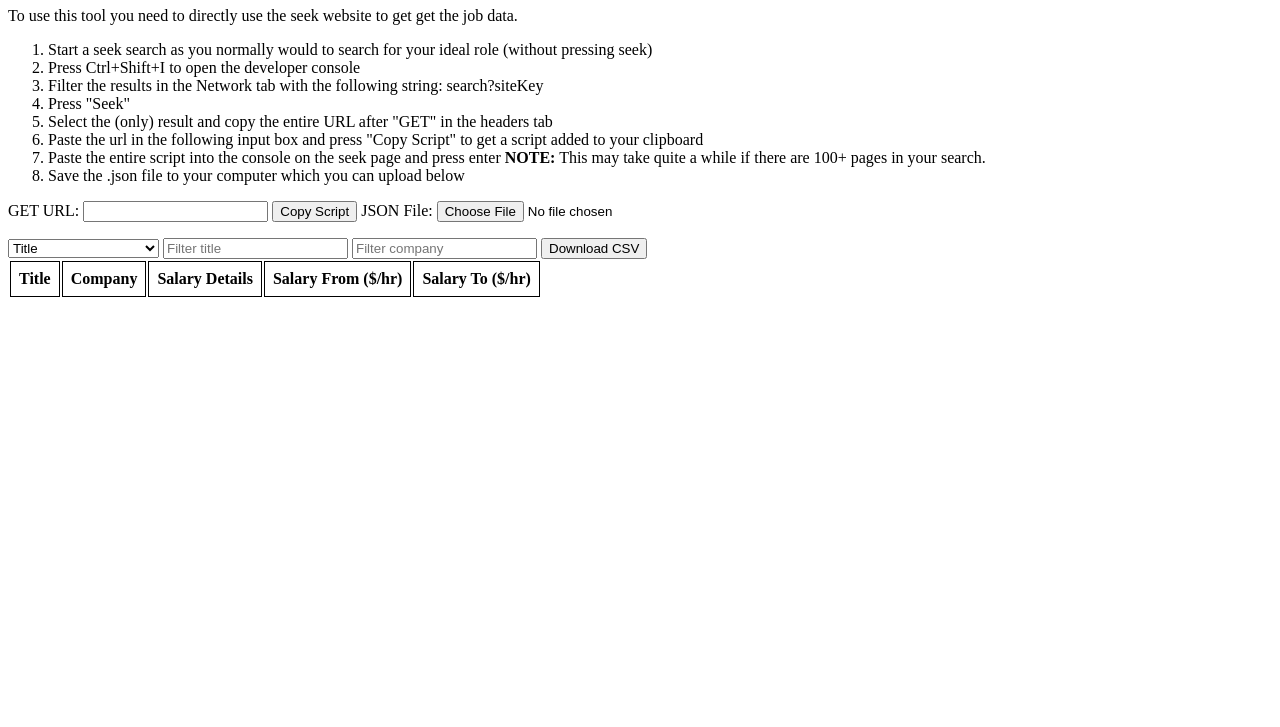
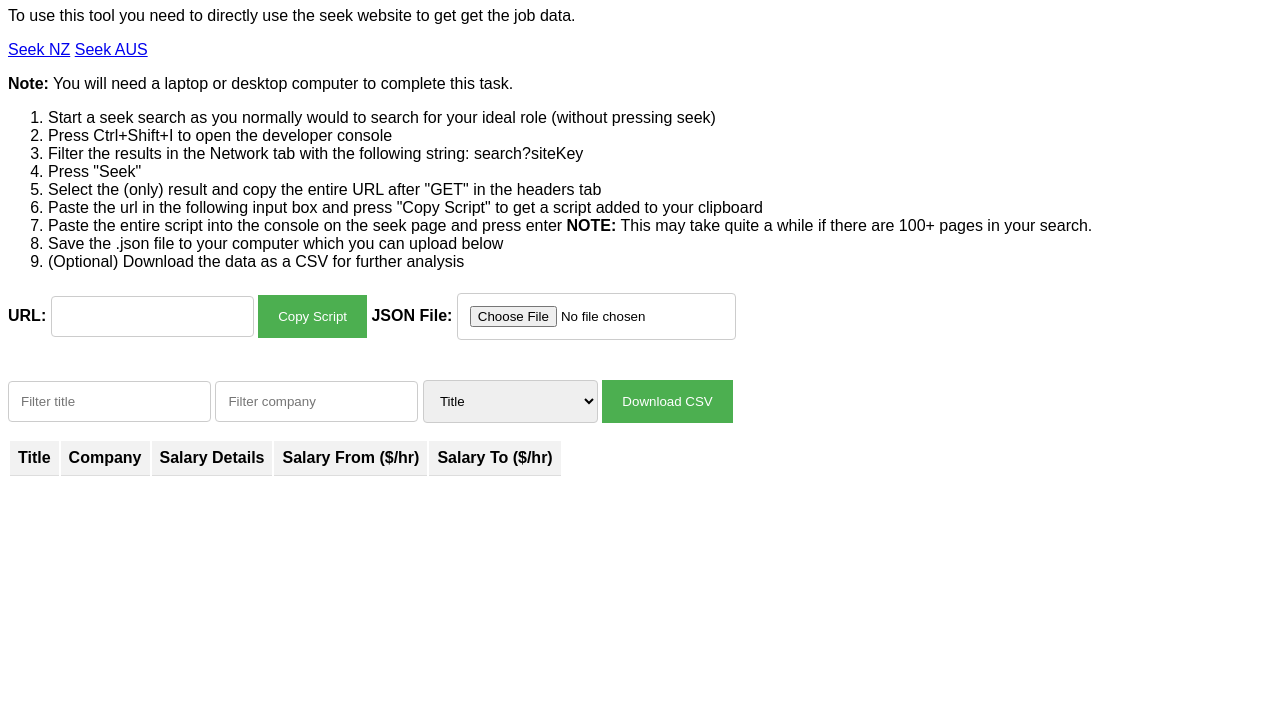
Before and after one commit to liamlabuschagne/seek-salaries, a plain HTML site: page index.html in a window 1280 px wide. Shown: the part 73-800 px from the top of the page. Drawn offline with Linux system fonts and the light colour scheme.

Commit message:
Add some styling

```diff
--- a/index.html
+++ b/index.html
@@ -3,11 +3,57 @@
   <head>
     <title>Seek Search</title>
     <style>
+      /* Styles for the entire page including all the buttons and the table that gives a nice smooth, modern look with pastel colours */
+
       th,
       td {
-        border: 1px solid black;
+        border-bottom: 1px solid #ddd;
         padding: 8px;
         text-align: left;
+      }
+
+      * {
+        box-sizing: border-box;
+        font-family: Arial, sans-serif;
+      }
+
+      button {
+        background-color: #4caf50;
+        color: white;
+        padding: 14px 20px;
+        margin: 8px 0;
+        border: none;
+        cursor: pointer;
+      }
+
+      button:hover {
+        opacity: 0.8;
+      }
+
+      input {
+        padding: 12px;
+        border: 1px solid #ccc;
+        border-radius: 4px;
+        box-sizing: border-box;
+        margin-top: 6px;
+        margin-bottom: 16px;
+      }
+
+      label {
+        font-weight: bold;
+      }
+
+      th {
+        background-color: #f2f2f2;
+      }
+
+      select {
+        padding: 12px;
+        border: 1px solid #ccc;
+        border-radius: 4px;
+        box-sizing: border-box;
+        margin-top: 6px;
+        margin-bottom: 16px;
       }
     </style>
   </head>
@@ -17,6 +63,13 @@
       To use this tool you need to directly use the seek website to get get the
       job data.
     </p>
+    <a href="https://www.seek.co.nz" target="_blank">Seek NZ</a>
+    <a href="https://www.seek.com.au" target="_blank">Seek AUS</a>
+    <p>
+      <strong>Note:</strong> You will need a laptop or desktop computer to
+      complete this task.
+    </p>
+
     <ol>
       <li>
         Start a seek search as you normally would to search for your ideal role
@@ -42,14 +95,18 @@
         100+ pages in your search.
       </li>
       <li>Save the .json file to your computer which you can upload below</li>
+      <li>(Optional) Download the data as a CSV for further analysis</li>
     </ol>
-    <label for="seekURL">GET URL:</label>
+    <label for="seekURL">URL:</label>
     <input type="text" id="seekURL" />
     <button id="copyButton">Copy Script</button>
 
     <label for="file">JSON File:</label>
     <input type="file" id="file" />
     <p id="resultsCount"></p>
+
+    <input type="text" id="filter-title" placeholder="Filter title" />
+    <input type="text" id="filter-company" placeholder="Filter company" />
 
     <select id="sortColumn">
       <option value="title">Title</option>
@@ -59,9 +116,6 @@
       <option value="salary-to-lo">Salary To (lowest)</option>
       <option value="salary-to-hi">Salary To (highest)</option>
     </select>
-
-    <input type="text" id="filter-title" placeholder="Filter title" />
-    <input type="text" id="filter-company" placeholder="Filter company" />
 
     <button id="downloadButton">Download CSV</button>
 
```
